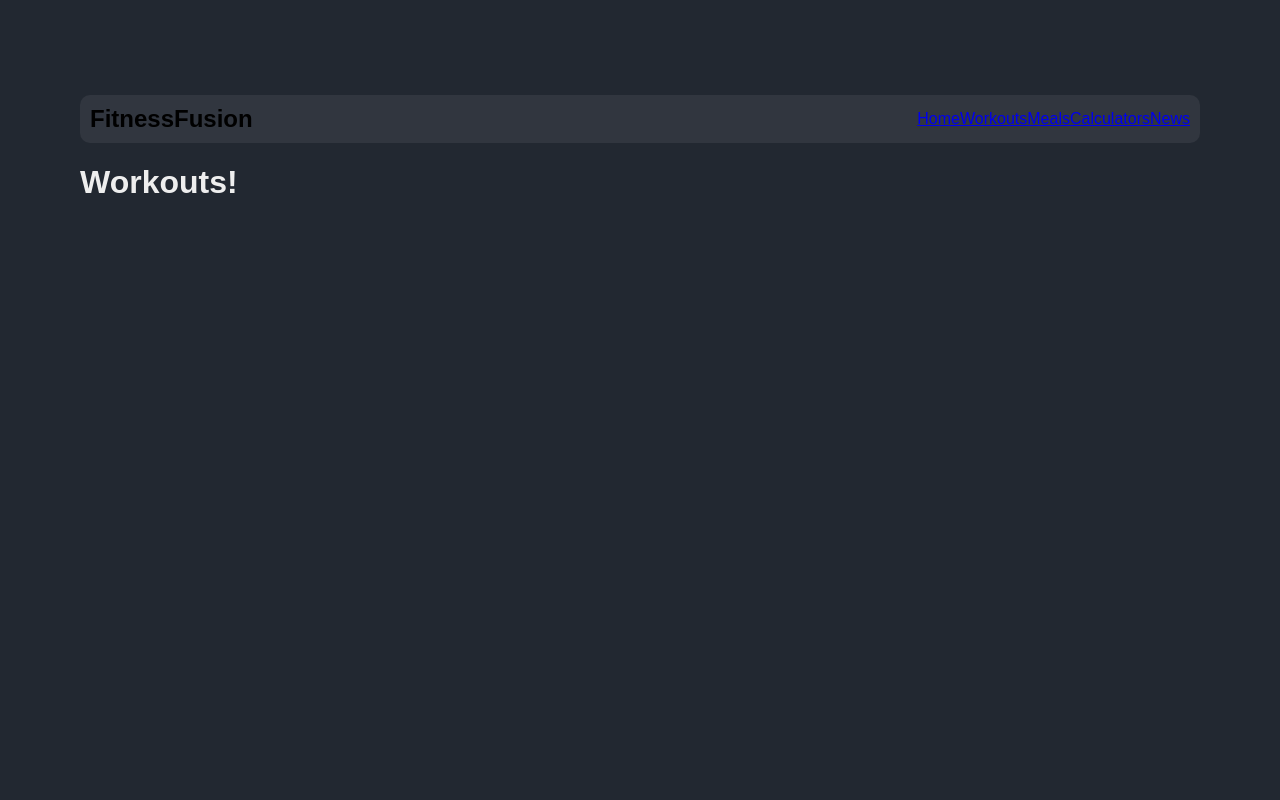
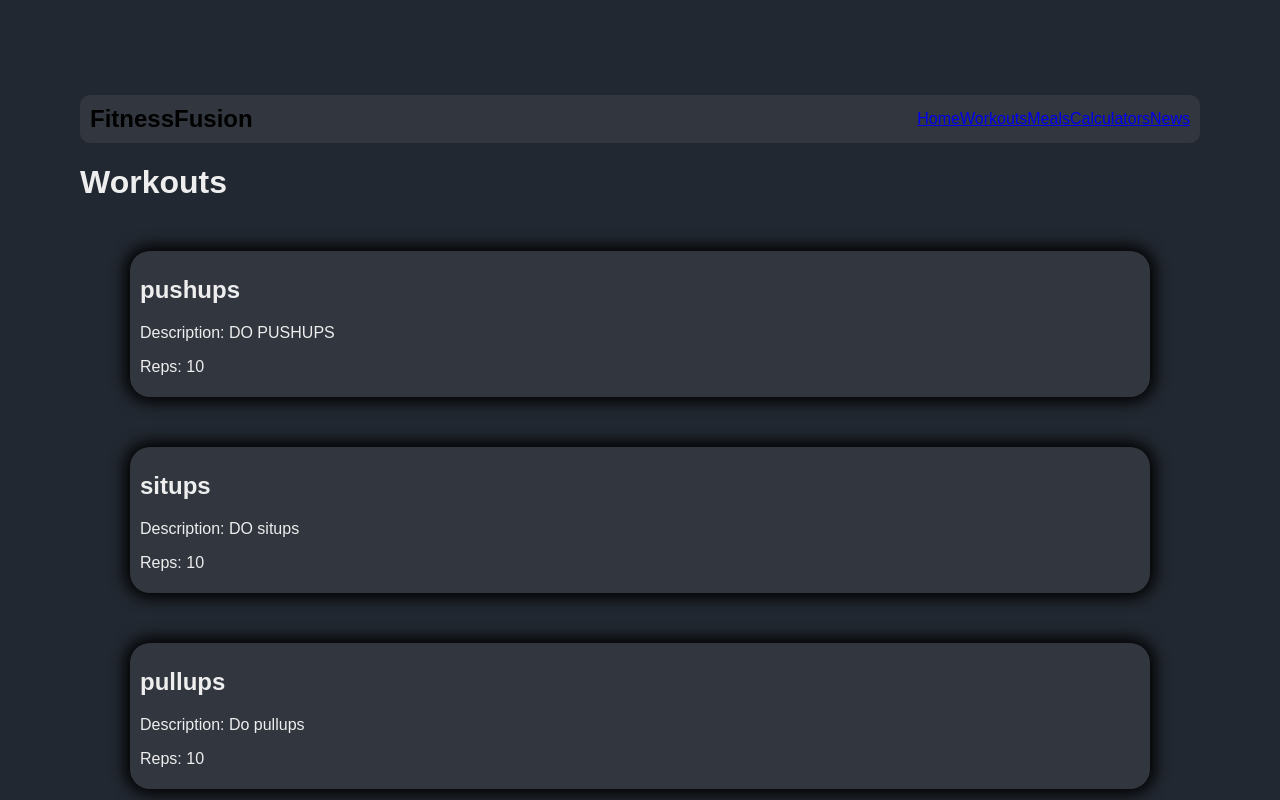
Before and after one commit to SEG3125-A/Lab8_Group16, a React (Create React App) app in the folder fitness-website/: page /workouts in a window 1280 px wide. Shown: the top 800 px of the page. Built offline with nearby package versions, Linux system fonts and the light colour scheme; data requests are answered from the project's data file.

Commit message:
added "database". Workouts page displays workout data from database.

```diff
--- a/fitness-website/data/db.json
+++ b/fitness-website/data/db.json
@@ -1,7 +1,36 @@
 {
-  "workouts": {
-    "name": "Pushups",
-    "description:": "pushup",
-    "reps": 10
-  }
+  "workouts": [
+    {
+      "name": "pushups",
+      "description": "DO PUSHUPS",
+      "reps": 10
+    },
+    {
+      "name": "situps",
+      "description": "DO situps",
+      "reps": 10
+    },
+    {
+      "name": "pullups",
+      "description": "Do pullups",
+      "reps": 10
+    },
+    {
+      "name": "plank",
+      "description": "do a plank for 1 minute",
+      "reps": 1
+    }
+  ],
+  "meals": [
+    {
+      "name": "rice and chicken",
+      "calories": 2000,
+      "mealtime": "dinner"
+    },
+    {
+      "name": "Fresh fruit smoothie",
+      "calories": 500,
+      "mealtime": "breakfast"
+    }
+  ]
 }
--- a/fitness-website/src/App.css
+++ b/fitness-website/src/App.css
@@ -114,3 +114,12 @@ body {
 .faq li {
   margin-bottom: 10px;
 }
+
+.workout-card {
+  display: block;
+  padding: 5px 10px;
+  margin: 50px;
+  background-color: #31363f;
+  border-radius: 20px;
+  box-shadow: 0px 0px 15px 5px #000000;
+}
--- a/fitness-website/src/App.js
+++ b/fitness-website/src/App.js
@@ -28,10 +28,7 @@ function App() {
                         <Route path="news" element={<News/>}/>
                     </Routes>
                 </main>
-
-
             </BrowserRouter>
-
         </div>
     );
 }
--- a/fitness-website/src/Workouts.js
+++ b/fitness-website/src/Workouts.js
@@ -1,6 +1,39 @@
-function Workouts(){
-    return(
-        <h1>Workouts!</h1>
+import {useEffect, useState} from "react";
+
+function Workouts() {
+    const [workouts, setWorkouts] = useState(null)
+
+    useEffect(() => {
+        fetch("http://localhost:8000/workouts")
+            .then(res => {
+                return res.json()
+            })
+            .then(data => {
+                console.log(data)
+                setWorkouts(data) //update data
+            })
+    }, []);
+
+    return (
+        // Check if null then load workouts
+        <div>
+            <h1>Workouts</h1>
+            {workouts && console.log(workouts)}
+            {workouts && workouts.map(workout => (
+                <WorkoutCard workout={workout}/>
+            ))}
+        </div>
+
+    )
+}
+
+function WorkoutCard( {workout} ) {
+    return (
+        <div id={workout.id} className="workout-card">
+            <h2>{workout.name}</h2>
+            <p>Description: {workout.description}</p>
+            <p>Reps: {workout.reps}</p>
+        </div>
     )
 }
 
```
Also changed, not shown: 1 other file (tests, documents, lock files or other folders).
